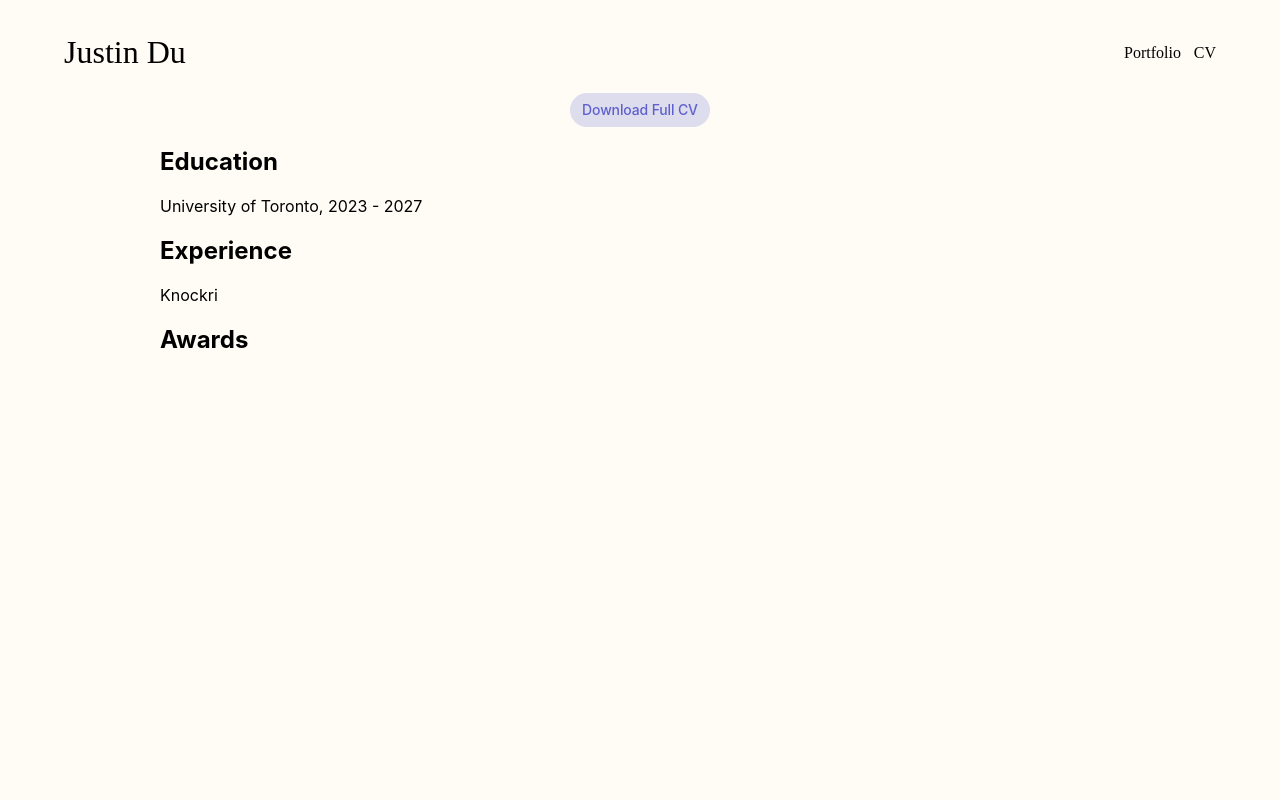
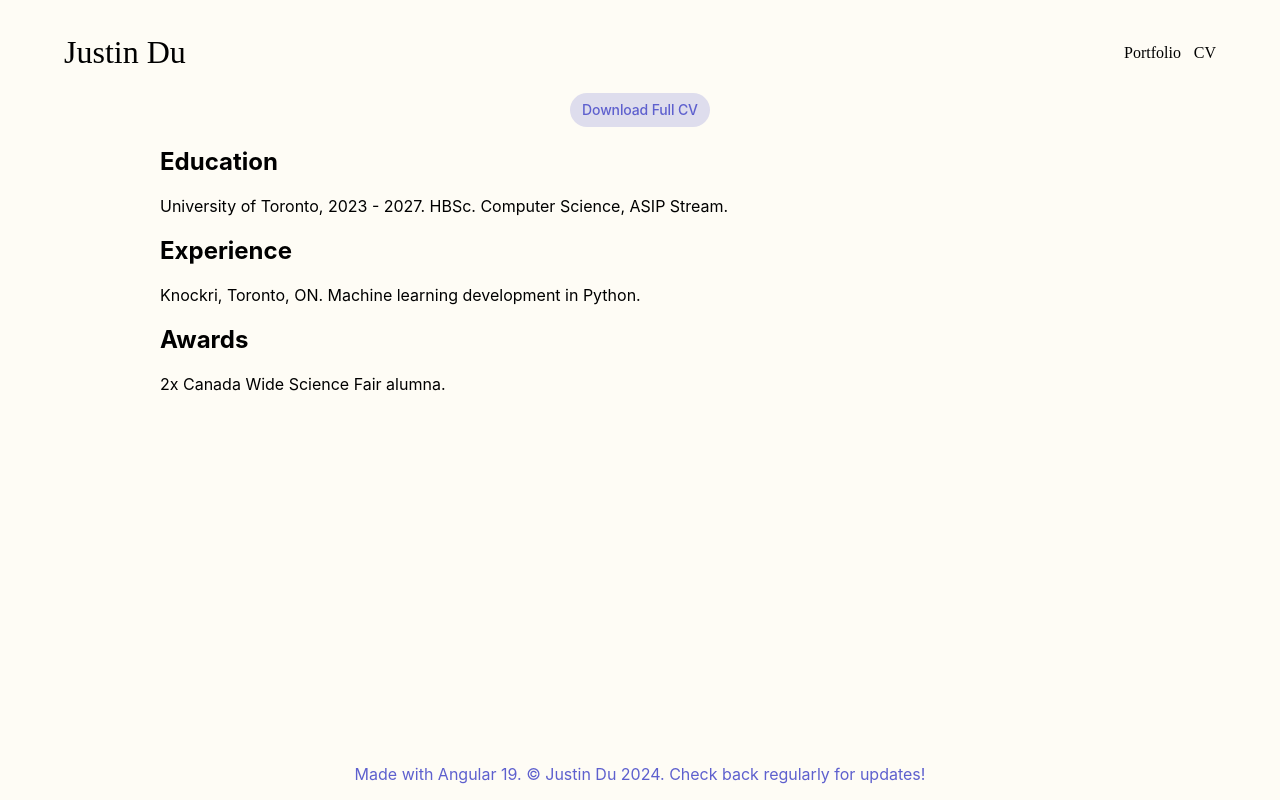
Before and after one commit to dujstn/dujstn.github.io, an Angular app: page /cv in a window 1280 px wide. Built offline with nearby package versions, Linux system fonts and the light colour scheme; a web font is replaced by a local one.

Commit message:
draft build for release

```diff
--- a/src/app/app.component.css
+++ b/src/app/app.component.css
@@ -26,3 +26,16 @@
   min-height: 100vh;
   background-color: var(--primary-background);
 }
+
+.footer {
+  color: var(--primary-purple);
+  display: inherit;
+  align-items: inherit;
+  justify-content: inherit;
+  align-self: center;
+  position: absolute;
+  bottom: 0;
+  width: fit-content;
+  left: 50%;
+  transform: translateX(-50%);
+}
--- a/src/app/app.component.html
+++ b/src/app/app.component.html
@@ -1,3 +1,4 @@
 <div class="global">
   <router-outlet />
+  <app-footer class="footer" />
 </div>
--- a/src/app/cv/cv.component.html
+++ b/src/app/cv/cv.component.html
@@ -8,8 +8,10 @@
     </div>
     <div class="cv-content">
       @for (item of [ {title: "Education", description: "University of Toronto,
-      2023 - 2027"}, {title: "Experience", description: "Knockri"}, {title:
-      "Awards"}, ]; track item.title) {
+      2023 - 2027. HBSc. Computer Science, ASIP Stream."}, {title: "Experience",
+      description: "Knockri, Toronto, ON. Machine learning development in
+      Python."}, {title: "Awards", description: "2x Canada Wide Science Fair
+      alumna."}, ]; track item.title) {
       <h2>{{ item.title }}</h2>
       <p>{{ item.description }}</p>
       }
--- /dev/null
+++ b/src/app/footer/footer.component.html
@@ -0,0 +1,5 @@
+<div class="main">
+  <p>
+    Made with Angular 19. © Justin Du 2024. Check back regularly for updates!
+  </p>
+</div>
```
Also changed, not shown: src/app/app.component.ts (+5 -5 lines), src/app/footer/footer.component.ts (added, +11 -0 lines), src/app/footer/footer.component.css (added), 1 other file (tests, documents, lock files or other folders).
